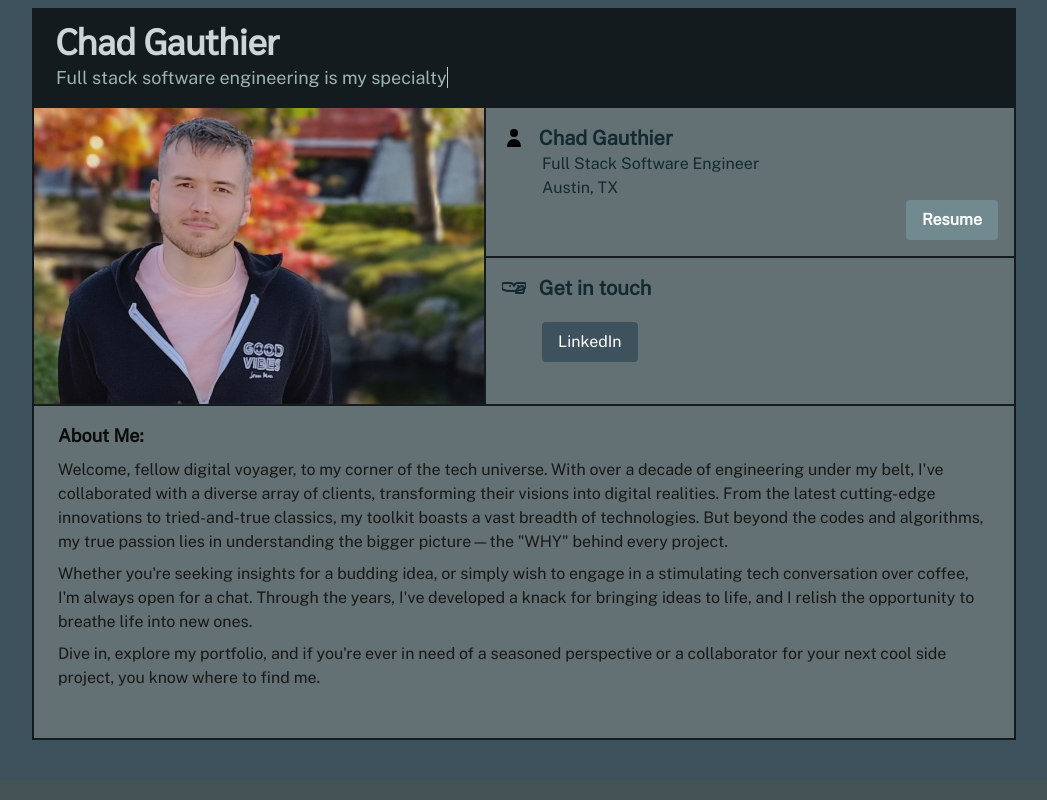
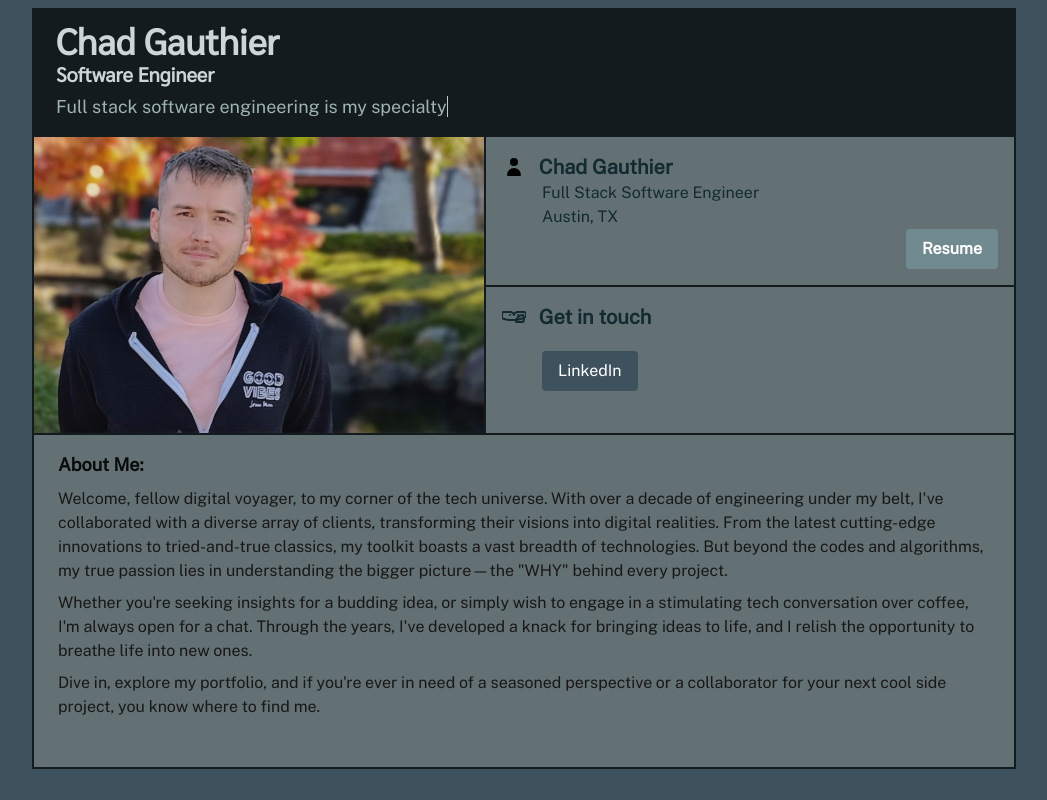
Before and after one commit to chadgauth/portfolio, an Astro site: page / in a window 1280 px wide. Shown: the top 800 px of the page, without its empty margins (116-1163 px from the left). Built offline with nearby package versions, Linux system fonts and the light colour scheme; Astro itself is replaced by a stand-in of ours; some packages are replaced by stand-ins of ours.

Commit message:
changes on header

```diff
--- a/package.json
+++ b/package.json
@@ -19,6 +19,7 @@
     "astro": "^2.7.3",
     "daisyui": "^3.1.7",
     "dayjs": "^1.11.9",
+    "pnpm": "^8.7.6",
     "sharp": "^0.32.1"
   },
   "devDependencies": {
--- a/src/pages/index.astro
+++ b/src/pages/index.astro
@@ -28,6 +28,7 @@ const values = [
   <div class="my-auto lg:max-w-[1024px] max-w-[100vw] mx-auto px-5">
     <div class="bg-base-900 px-6 py-3 pb-2">
       <h1 class="text-4xl text-blue-200 font-bold font-serif">Chad Gauthier</h1>
+      <strong class="text-xl text-blue-200 font-bold font-serif">Software Engineer</strong>
       <div class="typewrite text-lg text-cyan h-4 sm:h-10" data-type={JSON.stringify(values)} role="textbox" aria-live="polite">
         <span class="wrap"></span>
       </div>
```
Also changed, not shown: pnpm-lock.yaml, 1 other file.
